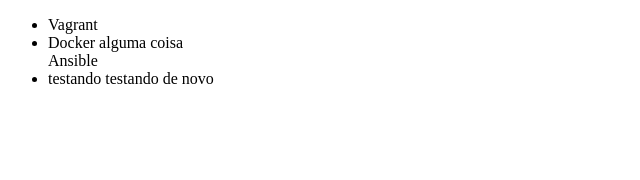
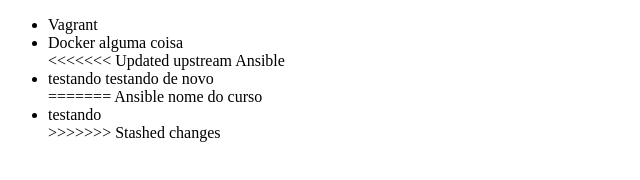
Before and after one commit to BertaHDR/Atividade-git, a plain HTML site: page index.html in a window 1280 px wide. Shown: the whole page, without its empty margins (0-640 px from the left). Drawn offline with Linux system fonts and the light colour scheme.

```diff
--- a/index.html
+++ b/index.html
@@ -8,8 +8,13 @@
     <ul>
         <li>Vagrant</li>
         <li>Docker alguma coisa</li>
+<<<<<<< Updated upstream
         <l>Ansible</li>
         <li>testando testando de novo</li>
+=======
+        <l>Ansible nome do curso</li>
+        <li>testando</li>
+>>>>>>> Stashed changes
 
     </ul>
 </body>
```
